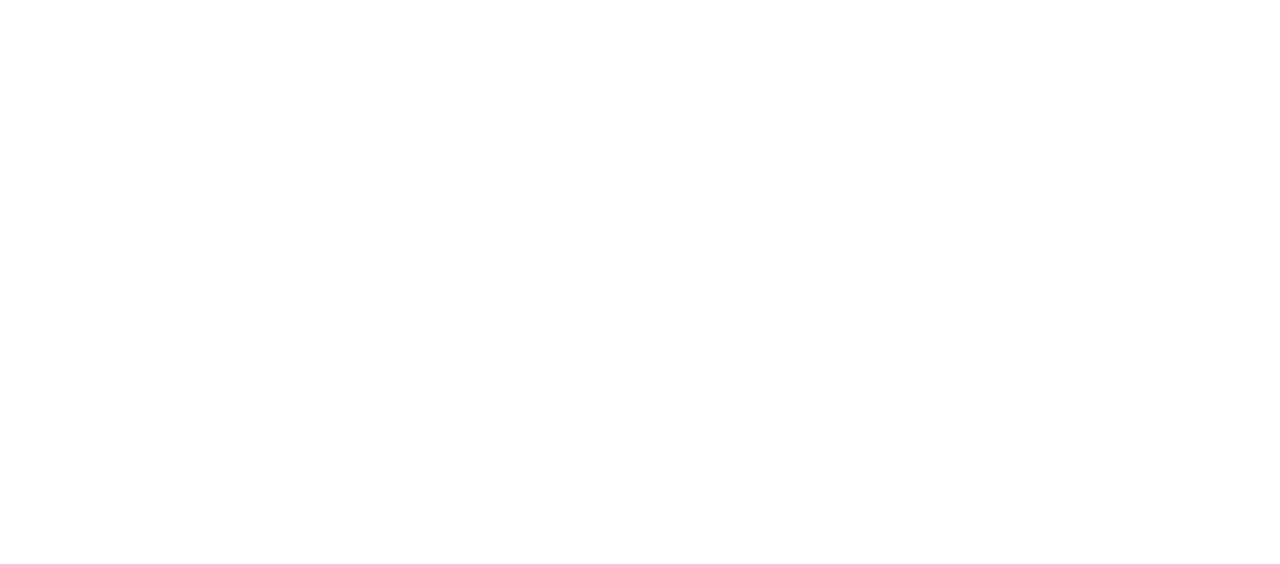
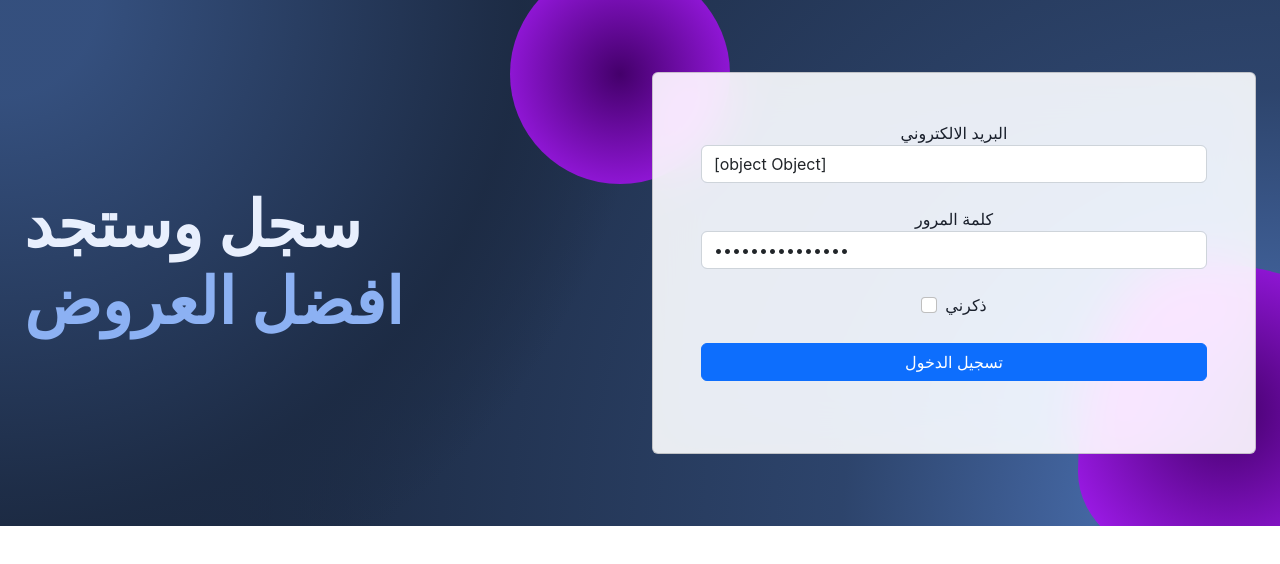
Before and after one commit to jehan2/Front-End-Project, a React (Create React App) app: page /login in a window 1280 px wide. Shown: the top 564 px of the page. Built offline with nearby package versions, Linux system fonts and the light colour scheme.

Commit message:
add Routers and Log-in file

```diff
--- a/public/index.html
+++ b/public/index.html
@@ -3,6 +3,8 @@
   <head>
     <meta charset="utf-8" />
     <link rel="icon" href="%PUBLIC_URL%/favicon.ico" />
+    <!-- CSS only -->
+<link href="https://cdn.jsdelivr.net/npm/bootstrap@5.2.2/dist/css/bootstrap.min.css" rel="stylesheet" integrity="sha384-Zenh87qX5JnK2Jl0vWa8Ck2rdkQ2Bzep5IDxbcnCeuOxjzrPF/et3URy9Bv1WTRi" crossorigin="anonymous">
     <meta name="viewport" content="width=device-width, initial-scale=1" />
     <meta name="theme-color" content="#000000" />
     <meta
@@ -28,6 +30,8 @@
   </head>
   <body>
     <noscript>You need to enable JavaScript to run this app.</noscript>
+    <!-- JavaScript Bundle with Popper -->
+<script src="https://cdn.jsdelivr.net/npm/bootstrap@5.2.2/dist/js/bootstrap.bundle.min.js" integrity="sha384-OERcA2EqjJCMA+/3y+gxIOqMEjwtxJY7qPCqsdltbNJuaOe923+mo//f6V8Qbsw3" crossorigin="anonymous"></script>
     <div id="root"></div>
     <!--
       This HTML file is a template.
--- a/src/App.js
+++ b/src/App.js
@@ -1,10 +1,11 @@
 
 import './App.css';
+import Login from './components/Login';
 
 function App() {
   return (
     <div className="App">
-
+      <Login/>
     </div>
   );
 }
--- /dev/null
+++ b/src/components/Login.css
@@ -0,0 +1,55 @@
+/* .divider:after,
+.divider:before {
+  content: "";
+  flex: 1;
+  height: 1px;
+  background: #eee;
+}
+.h-custom {
+  height: calc(100% - 73px);
+}
+@media (max-width: 450px) {
+  .h-custom {
+  height: 100%;
+  }
+} */
+
+.background-radial-gradient {
+    background-color: hsl(218, 41%, 15%);
+    background-image: radial-gradient(650px circle at 0% 0%,
+        hsl(218, 41%, 35%) 15%,
+        hsl(218, 41%, 30%) 35%,
+        hsl(218, 41%, 20%) 75%,
+        hsl(218, 41%, 19%) 80%,
+        transparent 100%),
+      radial-gradient(1250px circle at 100% 100%,
+        hsl(218, 41%, 45%) 15%,
+        hsl(218, 41%, 30%) 35%,
+        hsl(218, 41%, 20%) 75%,
+        hsl(218, 41%, 19%) 80%,
+        transparent 100%);
+  }
+
+  #radius-shape-1 {
+    height: 220px;
+    width: 220px;
+    top: -60px;
+    left: -130px;
+    background: radial-gradient(#44006b, #ad1fff);
+    overflow: hidden;
+  }
+
+  #radius-shape-2 {
+    border-radius: 38% 62% 63% 37% / 70% 33% 67% 30%;
+    bottom: -60px;
+    right: -110px;
+    width: 300px;
+    height: 300px;
+    background: radial-gradient(#44006b, #ad1fff);
+    overflow: hidden;
+  }
+
+  .bg-glass {
+    background-color: hsla(0, 0%, 100%, 0.9) !important;
+    backdrop-filter: saturate(200%) blur(25px);
+  }
--- a/src/components/Login.js
+++ b/src/components/Login.js
@@ -0,0 +1,83 @@
+import './Login.css';
+//import { useNavigate } from 'react-router-dom';
+import React, {useState , useEffect} from 'react';
+//import axios from "axios";
+import Routers from './Routers'
+import {
+  MDBBtn,
+  MDBContainer,
+  MDBRow,
+  MDBCol,
+  MDBCard,
+  MDBCardBody,
+  MDBInput,
+  MDBCheckbox,
+  MDBIcon
+}
+from 'mdb-react-ui-kit';
+
+function Login() {
+    const [email, setEmail]= useState({emai:""})
+    const [password, setPassword]= useState({pass:""})
+
+    //const navigate =useNavigate()
+
+    const LogIn = ()=>{
+        if(email.emai.length==""&& password.pass.length==""){
+            alert("required")
+        }else{
+            alert(`welcome ${email}`)
+            //navigate('/Home')
+        }
+    }
+    const Submit =()=>{
+        LogIn()
+    }
+
+  return (
+    <MDBContainer fluid className='p-4 background-radial-gradient overflow-hidden'>
+
+      <MDBRow>
+
+        <MDBCol md='6' className='text-center text-md-start d-flex flex-column justify-content-center'>
+
+          <h1 className="my-5 display-3 fw-bold ls-tight px-" style={{color: 'hsl(218, 81%, 95%)'}}>
+             سجل وستجد  <br />
+            <span style={{color: 'hsl(218, 81%, 75%)'}}> افضل العروض</span>
+          </h1>
+
+        </MDBCol>
+
+        <MDBCol md='6' className='position-relative'>
+
+          <div id="radius-shape-1" className="position-absolute rounded-circle shadow-5-strong"></div>
+          <div id="radius-shape-2" className="position-absolute shadow-5-strong"></div>
+
+          <MDBCard className='my-5 bg-glass'>
+            <MDBCardBody className='p-5'>
+
+
+                <label>البريد الالكتروني</label>
+              <MDBInput wrapperClass='mb-4'  id='form3' type='email' value={email} onChange={em=>{setEmail({...email, emai: em.target.value})}}/>
+
+              <label>كلمة المرور</label>
+              <MDBInput wrapperClass='mb-4'  id='form4' type='password' value={password} onChange={pa=>{setPassword({...password, pass: pa.target.value})}}/>
+
+              <div className='d-flex justify-content-center mb-4'>
+                <MDBCheckbox name='flexCheck' value='' id='flexCheckDefault' label='ذكرني' />
+              </div>
+
+              <MDBBtn className='w-100 mb-4' size='md' onClick={Submit}>تسجيل الدخول</MDBBtn>
+
+            </MDBCardBody>
+          </MDBCard>
+
+        </MDBCol>
+
+      </MDBRow>
+
+    </MDBContainer>
+  );
+}
+
+export default Login;
--- /dev/null
+++ b/src/components/Routers.js
@@ -0,0 +1,23 @@
+import React from 'react';
+import {Routes, Route} from 'react-router-dom';
+import Login from './Login';
+import Home from './Home';
+import About from './About';
+import Card from './Card';
+import Nav from './Nav';
+
+function Routers() {
+  return (
+    <div>
+        <Nav/>
+        <Routes>
+            <Route exact path = "/" element = {<Home/>}/>
+            <Route path = "/login" element = {<Login/>}/>
+            <Route path = "/About" element = {<About/>}/>
+            <Route path = "/Card" element = {<Card/>}/>
+        </Routes>
+    </div>
+  )
+}
+
+export default Routers
--- a/src/index.js
+++ b/src/index.js
@@ -3,11 +3,17 @@
 import './index.css';
 import App from './App';
 import reportWebVitals from './reportWebVitals';
+import { ChakraProvider } from '@chakra-ui/react';
 
 const root = ReactDOM.createRoot(document.getElementById('root'));
 root.render(
+
   <React.StrictMode>
+        <ChakraProvider>
+
     <App />
+    </ChakraProvider>
+
   </React.StrictMode>
 );
 
```
Also changed, not shown: package.json (+9 -0 lines), 1 other file (tests, documents, lock files or other folders).
